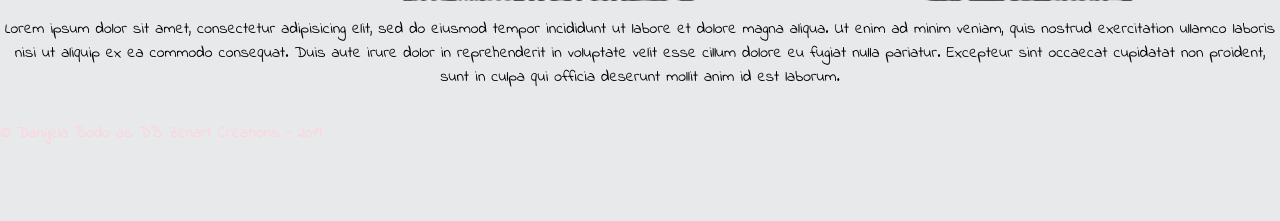
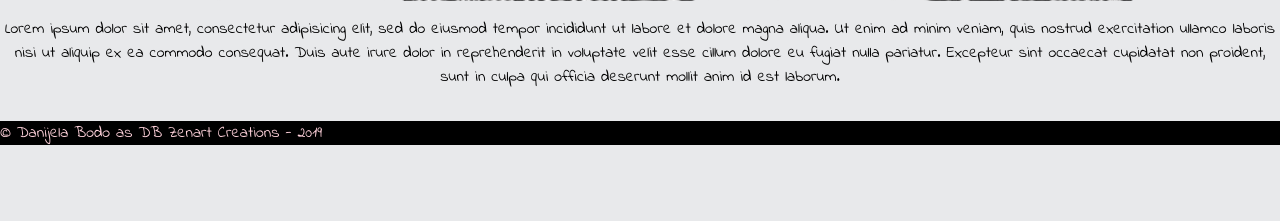
Before and after one commit to db-zenart-creations/db-zenart-creations.github.io, a PHP site: page / in a window 1280 px wide. Shown: the part 411-632 px from the top of the page. Run offline with PHP 8.4, Linux system fonts and the light colour scheme.

Commit message:
added black background to <footer>

```diff
--- a/css/stylesheet.css
+++ b/css/stylesheet.css
@@ -10,6 +10,10 @@ body {
   background-size: cover;
 
   background-color: #E8E9EB
+}
+
+footer {
+  background-color: black;
 }
 
 .text {
@@ -81,4 +85,5 @@ nav a:hover {
 .copyright {
   font-family: 'Indie Flower', cursive;
   color: #ffd2db;
+  font-size: 16px;
 }
```
